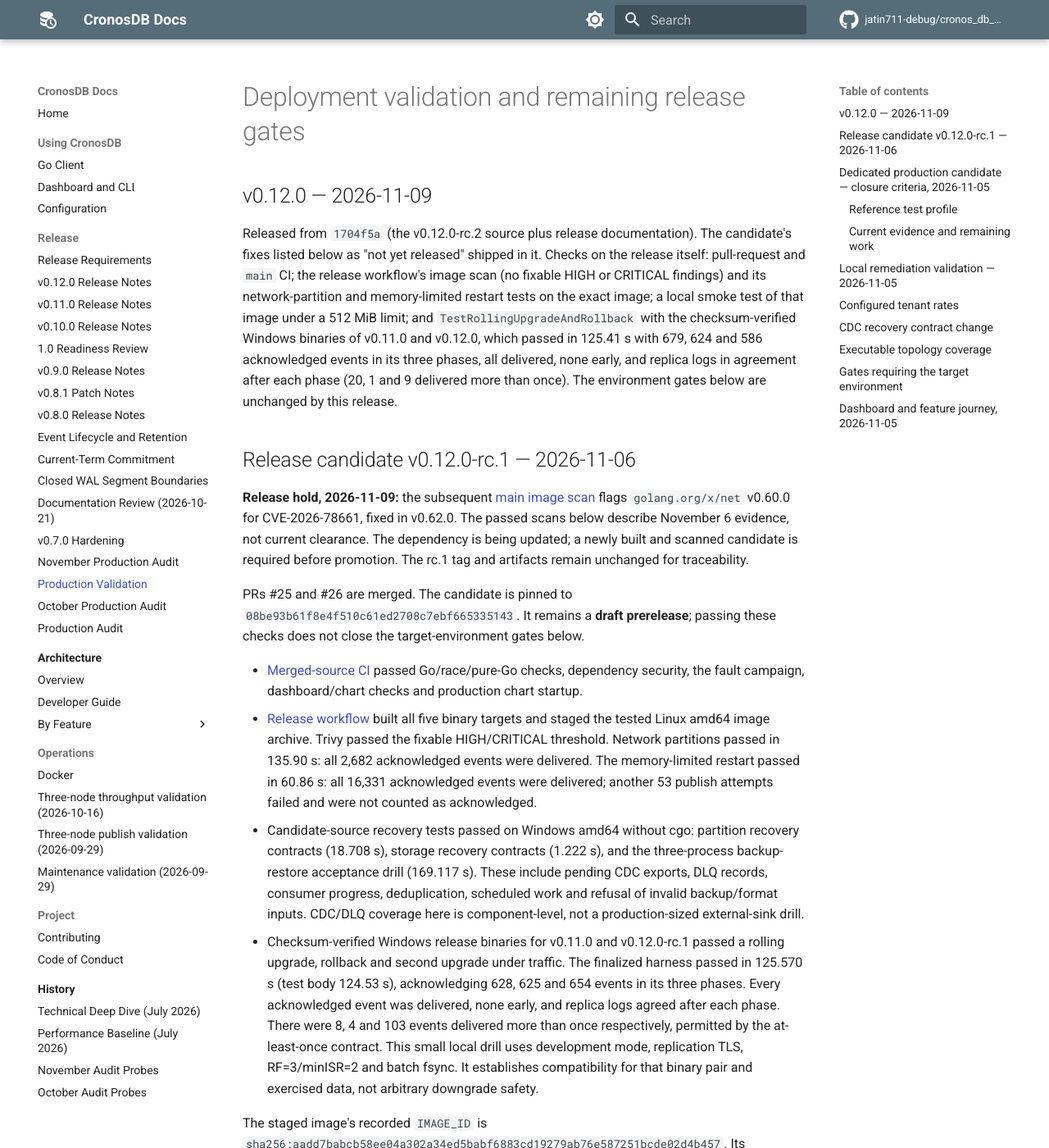
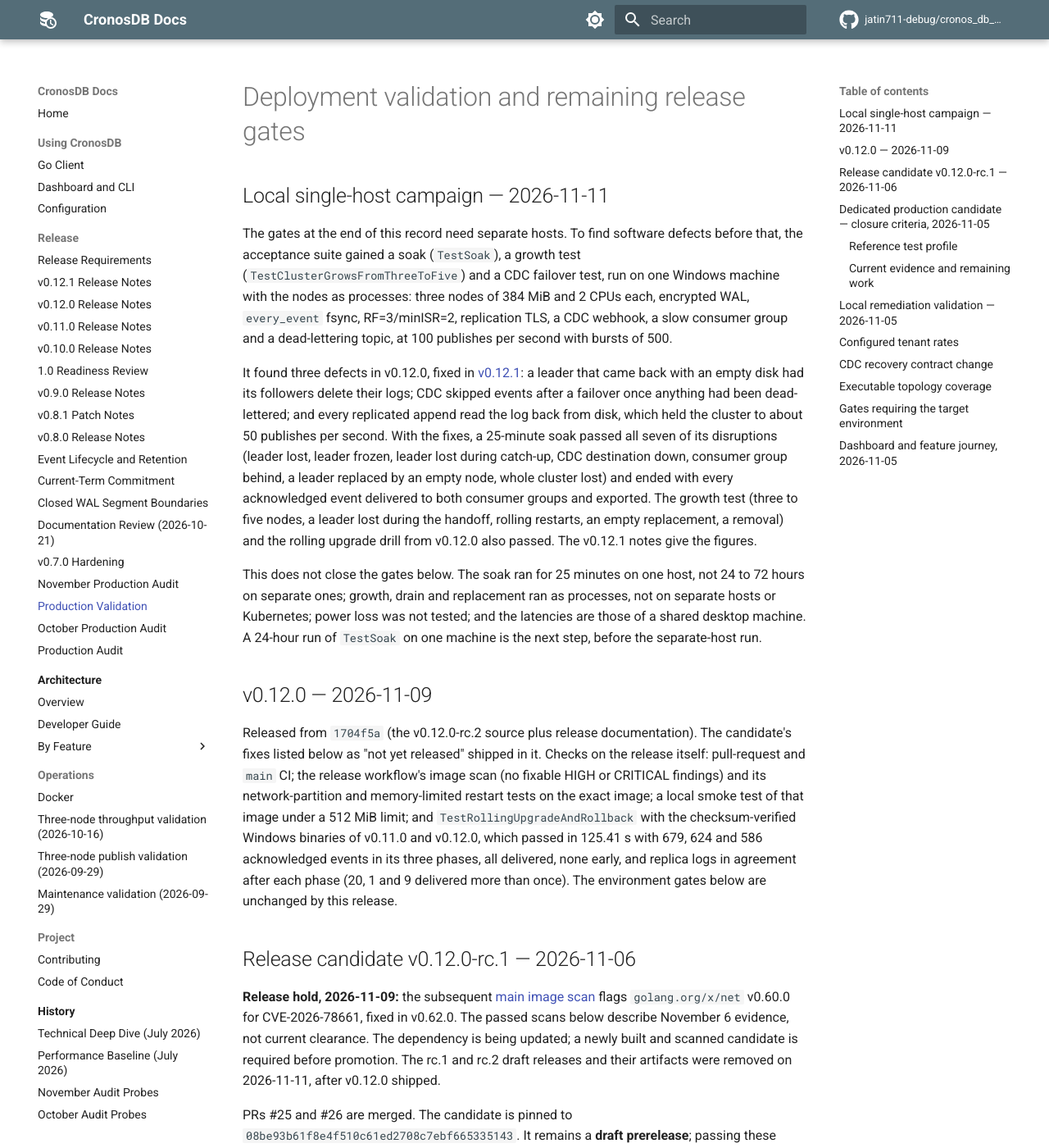
Before and after one commit to jatin711-debug/cronos_db_golang, an MkDocs documentation site: the page built from docs/PRODUCTION_VALIDATION.md, in a window 1280 px wide and 1400 px high. Shown: the whole window at 82% size. Built offline with MkDocs 1.6.1 and Material for MkDocs 9.7.7, drawn with Linux system fonts in a browser that asks for light colours; comment, search, counter and statistics services are not loaded; some of the changed text lies outside the part shown.

Commit message:
release: prepare v0.12.1
Release notes for the three fixes, the chart and default image tag 0.12.1,
the README, DOCKER.md and client guide versions, the docs navigation, the
release summary in PRODUCTION_RELEASE.md, and the local single-host campaign
in PRODUCTION_VALIDATION.md (what it found, what passed, and the gates it
does not close). The v0.12.0 rc draft releases were removed; the validation
record no longer points at their assets.

Co-Authored-By: Claude Opus 5.5 <noreply@anthropic.com>

```diff
--- a/docs/PRODUCTION_VALIDATION.md
+++ b/docs/PRODUCTION_VALIDATION.md
@@ -1,4 +1,33 @@
 # Deployment validation and remaining release gates
+
+## Local single-host campaign — 2026-11-11
+
+The gates at the end of this record need separate hosts. To find software
+defects before that, the acceptance suite gained a soak (`TestSoak`), a growth
+test (`TestClusterGrowsFromThreeToFive`) and a CDC failover test, run on one
+Windows machine with the nodes as processes: three nodes of 384 MiB and 2 CPUs
+each, encrypted WAL, `every_event` fsync, RF=3/minISR=2, replication TLS, a CDC
+webhook, a slow consumer group and a dead-lettering topic, at 100 publishes per
+second with bursts of 500.
+
+It found three defects in v0.12.0, fixed in [v0.12.1](RELEASE_V0.12.1.md): a
+leader that came back with an empty disk had its followers delete their logs; CDC
+skipped events after a failover once anything had been dead-lettered; and every
+replicated append read the log back from disk, which held the cluster to about 50
+publishes per second. With the fixes, a 25-minute soak passed all seven of its
+disruptions (leader lost, leader frozen, leader lost during catch-up, CDC
+destination down, consumer group behind, a leader replaced by an empty node,
+whole cluster lost) and ended with every acknowledged event delivered to both
+consumer groups and exported. The growth test (three to five nodes, a leader lost
+during the handoff, rolling restarts, an empty replacement, a removal) and the
+rolling upgrade drill from v0.12.0 also passed. The v0.12.1 notes give the
+figures.
+
+This does not close the gates below. The soak ran for 25 minutes on one host, not
+24 to 72 hours on separate ones; growth, drain and replacement ran as processes,
+not on separate hosts or Kubernetes; power loss was not tested; and the
+latencies are those of a shared desktop machine. A 24-hour run of `TestSoak` on
+one machine is the next step, before the separate-host run.
 
 ## v0.12.0 — 2026-11-09
 
@@ -20,7 +49,8 @@ environment gates below are unchanged by this release.
 flags `golang.org/x/net` v0.60.0 for CVE-2026-78661, fixed in v0.62.0.
 The passed scans below describe November 6 evidence, not current clearance.
 The dependency is being updated; a newly built and scanned candidate is required
-before promotion. The rc.1 tag and artifacts remain unchanged for traceability.
+before promotion. The rc.1 and rc.2 draft releases and their artifacts were
+removed on 2026-11-11, after v0.12.0 shipped.
 
 PRs #25 and #26 are merged. The candidate is pinned to
 `08be93b61f8e4f510c61ed2708c7ebf665335143`. It remains a **draft prerelease**;
@@ -56,8 +86,8 @@ The staged image's recorded `IMAGE_ID` is
 Its compressed archive SHA-256 is
 `cdf2260577ba76b4adcd13bdc2002573542c6532e7460d05e3041734d0b94f6e`.
 This identifies the staged artifact; no registry digest or signed publication
-provenance is claimed. Release assets contain checksums and the image scan.
-Local recovery/upgrade logs and an evidence manifest are attached to the draft.
+provenance is claimed. The draft's assets held checksums, the image scan, the
+local recovery/upgrade logs and an evidence manifest until it was removed.
 
 The reusable drill is `TestRollingUpgradeAndRollback` in `tests/acceptance`.
 Set `CRONOS_BINARY` to the candidate executable and
--- a/mkdocs.yml
+++ b/mkdocs.yml
@@ -124,6 +124,7 @@ nav:
       - Configuration: CONFIGURATION.md
   - Release:
       - Release Requirements: PRODUCTION_RELEASE.md
+      - v0.12.1 Release Notes: RELEASE_V0.12.1.md
       - v0.12.0 Release Notes: RELEASE_V0.12.0.md
       - v0.11.0 Release Notes: RELEASE_V0.11.0.md
       - v0.10.0 Release Notes: RELEASE_V0.10.0.md
```
Also changed, not shown: DOCKER.md (+6 -7 lines), README.md (+3 -3 lines), docs/CLIENT_GUIDE.md (+1 -1 lines), docs/PRODUCTION_RELEASE.md (+17 -0 lines), docs/RELEASE_V0.12.1.md (added, +142 -0 lines), 1 other file.
